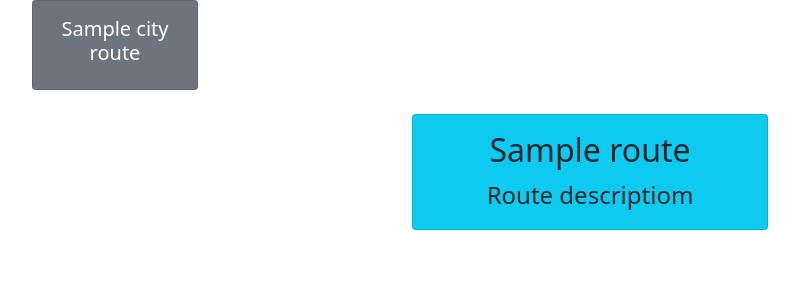
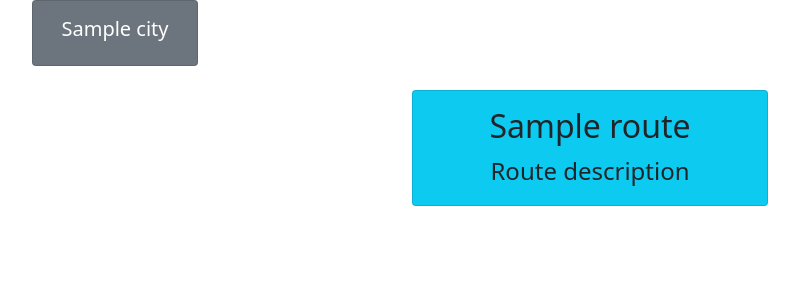
Before and after one commit to gettrip/frontend, a Flask app: template frontend/templates/routes.html in a window 1280 px wide. Shown: the top 300 px of the page, without its empty margins (50-849 px from the left). Run offline with Flask 2, Linux system fonts and the light colour scheme; the template is opened without the code that fills it: most values are stand-ins (such as "Sample title", 1, 10 or a date in 2020).

Commit message:
logical operations moved from routes to main

```diff
--- a/frontend/__main__.py
+++ b/frontend/__main__.py
@@ -35,7 +35,10 @@
     routes_client = RoutesClient()
     city_routes = routes_client.get_all(city)
     template = env.get_template('routes.html')
-    return template.render(city_routes=city_routes)
+    return template.render(
+        city=city_routes['city_name'],
+        routes=city_routes['routes'],
+    )
 
 
 def main():
--- a/frontend/templates/routes.html
+++ b/frontend/templates/routes.html
@@ -10,18 +10,18 @@
                 <div class="col mb-4">
                     <div class="card text-white bg-secondary text-center">
                         <div class="card-body">
-                            <h5 class="card-title">{{ city_routes['city_name'] }}</h5>
+                            <h5 class="card-title">{{ city }}</h5>
                         </div>
                     </div>
                 </div>
             </div>
             <div class="row row-cols-1 row-cols-md-3 justify-content-md-center">
-                {% for route in city_routes['routes'] %}
+                {% for route in routes %}
                 <div class="col mb-4" >
                     <div class="card h-100 text-dark bg-info text-center">
                         <div class="card-body">
                             <h5 class="card-title fs-2">{{ route }}</h5>
-                            <p class="card-text fs-4">Route descriptiom</p>
+                            <p class="card-text fs-4">Route description</p>
                         </div>
                     </div>
                 </div>
```
